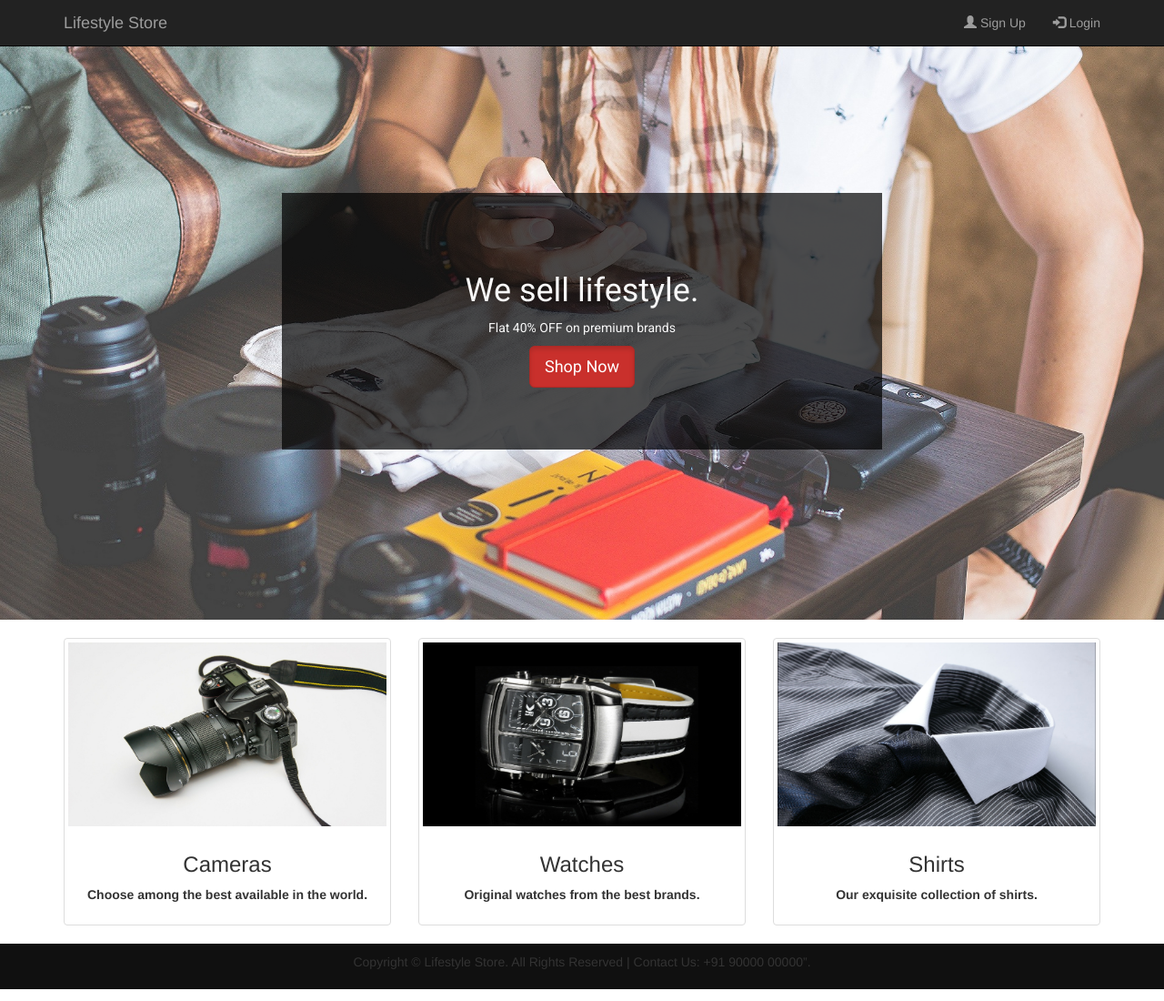
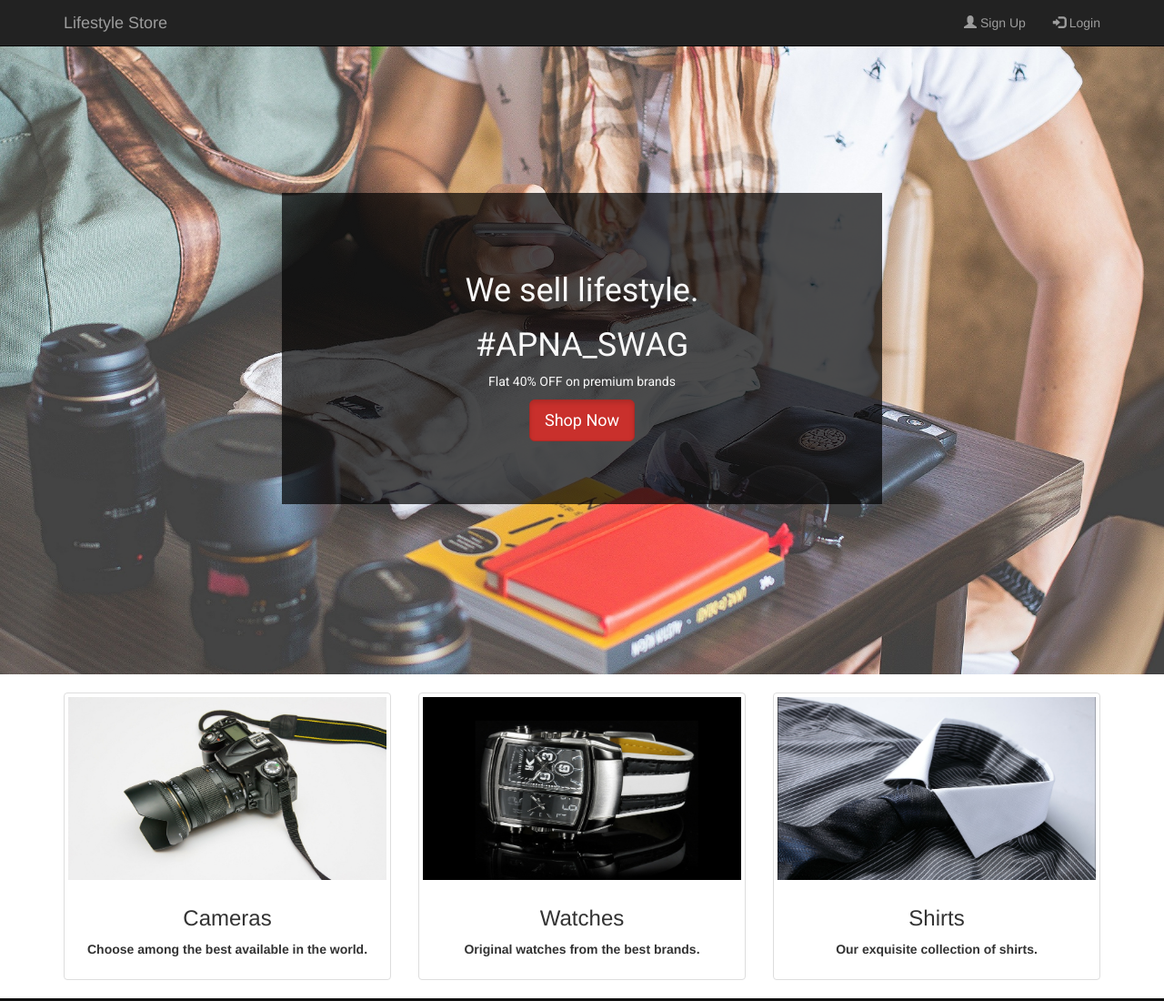
Before and after one commit to abhay27chauhan/Ecommerce-Website-Front-End, a plain HTML site: page index.html in a window 1280 px wide. Shown: the top 1100 px of the page at 91% size. Drawn offline with nearby package versions, Linux system fonts and the light colour scheme; files whose address does not match are found by name.

Commit message:
Update index.html

```diff
--- a/index.html
+++ b/index.html
@@ -37,6 +37,7 @@
             <center>
                 <div class="banner_content">
                     <h1>We sell lifestyle.</h1>
+                    <h1> #APNA_SWAG </h1>
                     <p>Flat 40% OFF on premium brands</p>
                     <a href="products.html" class="btn btn-danger
                     btn-lg active">Shop Now</a>
```
